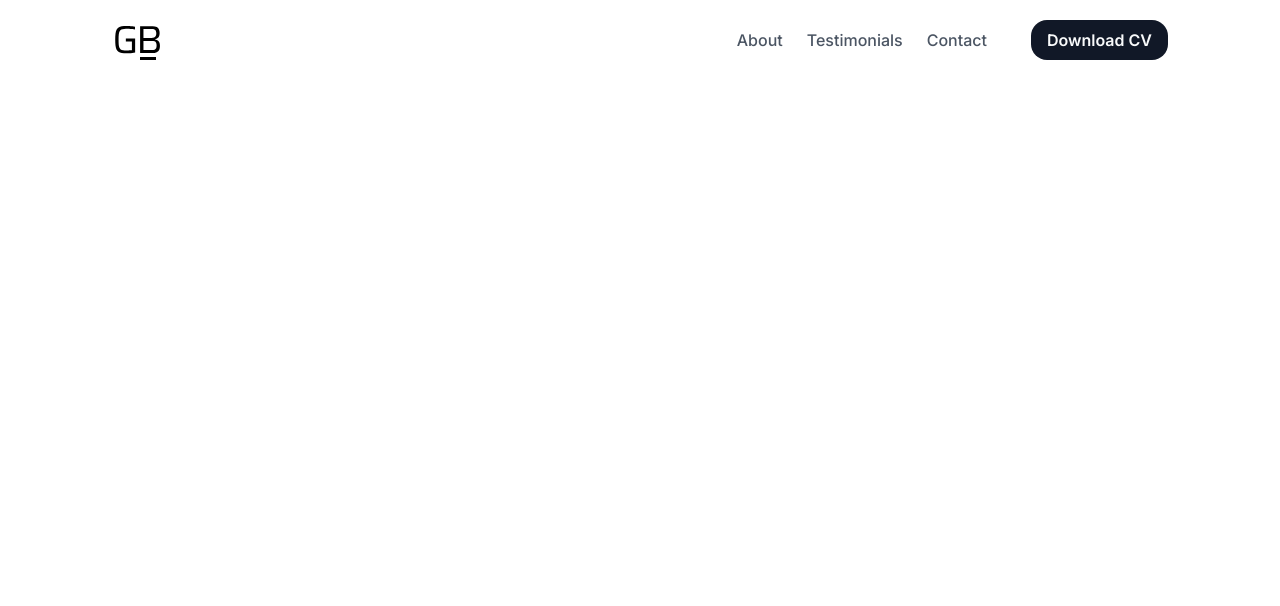
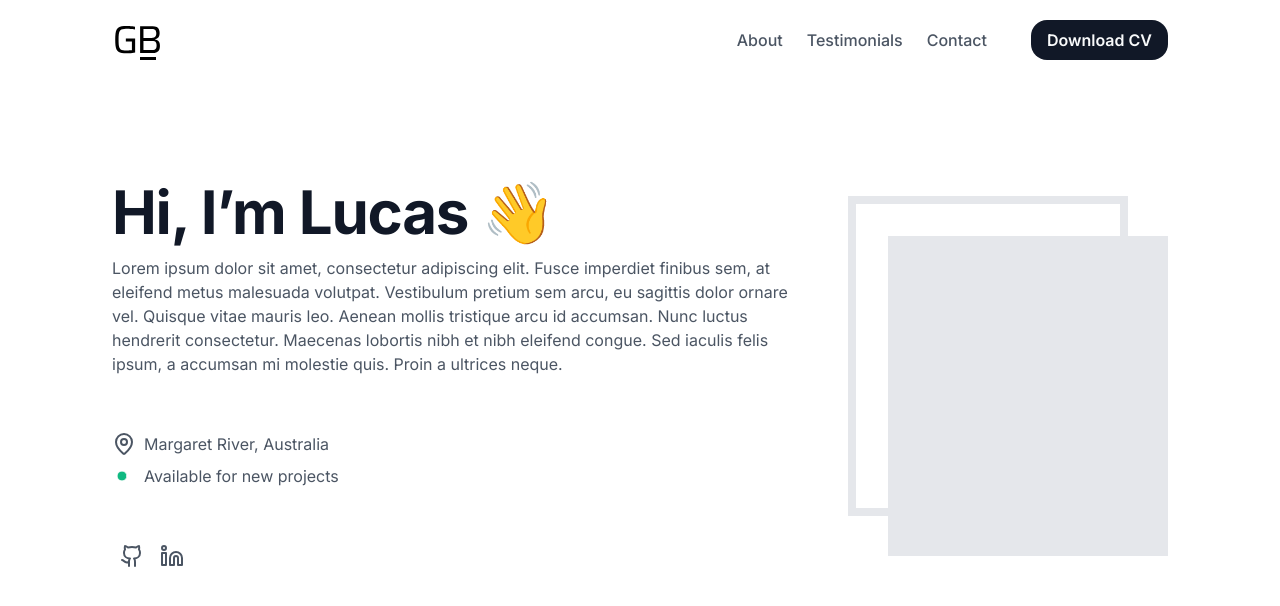
Before and after one commit to lucasgarciabertaina/lucasgarciabertaina-website, a Next.js app: page / in a window 1280 px wide. Shown: the top 606 px of the page. Built offline with nearby package versions, Linux system fonts and the light colour scheme.

Commit message:
Finish Introduction Section

```diff
--- a/src/app/page.tsx
+++ b/src/app/page.tsx
@@ -1,5 +1,6 @@
 import { Metadata } from "next";
 import Header from "@/components/header";
+import Introduction from "@/components/introduction";
 
 export const metadata: Metadata = {
   title: "Lucas Garcia Bertaina | Backend Developer",
@@ -9,6 +10,7 @@ export default function Home() {
   return (
     <main>
       <Header />
+      <Introduction />
     </main>
   );
 }
--- /dev/null
+++ b/src/components/hero.tsx
@@ -0,0 +1,22 @@
+import LocationAndAvailability from "./locationAndAvailability";
+import SocialNetworks from "./socialNetworks";
+
+const Hero = () => (
+  <div className="w-2/3">
+    <h1 className="text-gray-900 font-bold text-6xl	leading-[72px] -tracking-2">
+      Hi, I’m Lucas <span className="align-text-top">👋</span>
+    </h1>
+    <p className="pt-2 text-base font-normal text-gray-600">
+      Lorem ipsum dolor sit amet, consectetur adipiscing elit. Fusce imperdiet
+      finibus sem, at eleifend metus malesuada volutpat. Vestibulum pretium sem
+      arcu, eu sagittis dolor ornare vel. Quisque vitae mauris leo. Aenean
+      mollis tristique arcu id accumsan. Nunc luctus hendrerit consectetur.
+      Maecenas lobortis nibh et nibh eleifend congue. Sed iaculis felis ipsum, a
+      accumsan mi molestie quis. Proin a ultrices neque.
+    </p>
+    <LocationAndAvailability />
+    <SocialNetworks />
+  </div>
+);
+
+export default Hero;
--- /dev/null
+++ b/src/components/introduction.tsx
@@ -0,0 +1,11 @@
+import Hero from "./hero";
+import MyPicture from "./myPicture";
+
+const Introduction = () => (
+  <section className="flex py-24 px-8">
+    <Hero />
+    <MyPicture />
+  </section>
+);
+
+export default Introduction;
--- /dev/null
+++ b/src/components/locationAndAvailability.tsx
@@ -0,0 +1,34 @@
+import { MapPin } from "lucide-react";
+import { Circle } from "lucide-react";
+
+const LocationAndAvailability = () => (
+  <div className="py-12">
+    <Item innerText="Margaret River, Australia">
+      <MapPin className="mr-2" color="#4b5563" size={24} />
+    </Item>
+    <Item innerText="Available for new projects">
+      <Circle
+        className="mr-4 ml-1 self-center"
+        color="white"
+        fill="#10B981"
+        size={12}
+      />
+    </Item>
+  </div>
+);
+
+import React, { ReactNode } from "react";
+
+interface ItemProps {
+  children: ReactNode;
+  innerText: string;
+}
+
+const Item: React.FC<ItemProps> = (props) => (
+  <div className="flex mt-2">
+    {props.children}
+    <p className="text-base font-normal text-gray-600">{props.innerText}</p>
+  </div>
+);
+
+export default LocationAndAvailability;
--- /dev/null
+++ b/src/components/myPicture.tsx
@@ -0,0 +1,13 @@
+const MyPicture = () => (
+  <div className="w-1/3 flex items-center justify-center md:order-last md:flex-grow md:justify-end">
+    <div className="relative h-[300px] w-[280px] md:h-[360px] md:w-[320px]">
+      <div
+        className="absolute z-10 h-[280px] w-[240px] border-8 border-gray max-md:left-5 md:left-0 md:top-0 md:h-[320px] md:w-[280px]"
+        style={{ objectFit: "cover" }}
+      ></div>
+      <div className="absolute h-[280px] w-[280px] border-8 border-transparent bg-gray-200 max-md:top-5 md:bottom-0 md:right-0 md:h-[320px] md:w-[280px]"></div>
+    </div>
+  </div>
+);
+
+export default MyPicture;
--- /dev/null
+++ b/src/components/socialNetworks.tsx
@@ -0,0 +1,32 @@
+import { Github } from "lucide-react";
+import { Linkedin } from "lucide-react";
+
+const SocialNetworks = () => (
+  <div className="flex">
+    <SocialMedia href="https://github.com/lucasgarciabertaina">
+      <Github size={24} />
+    </SocialMedia>
+    <SocialMedia href="https://www.linkedin.com/in/lucasgarciabertaina/">
+      <Linkedin size={24} />
+    </SocialMedia>
+  </div>
+);
+
+import React, { ReactNode } from "react";
+
+interface SocialMediaProps {
+  children: ReactNode;
+  href: string;
+}
+
+const SocialMedia: React.FC<SocialMediaProps> = (props) => (
+  <a
+    href={props.href}
+    target="_blank"
+    className="m-2 hover:text-gray-400 text-gray-600"
+  >
+    {props.children}
+  </a>
+);
+
+export default SocialNetworks;
--- a/tailwind.config.ts
+++ b/tailwind.config.ts
@@ -7,6 +7,9 @@ const config: Config = {
     "./src/app/**/*.{js,ts,jsx,tsx,mdx}",
   ],
   theme: {
+    letterSpacing: {
+      "2": "0.02em",
+    },
     extend: {
       backgroundImage: {
         "gradient-radial": "radial-gradient(var(--tw-gradient-stops))",
```
Also changed, not shown: package.json (+6 -5 lines), 1 other file (tests, documents, lock files or other folders).
